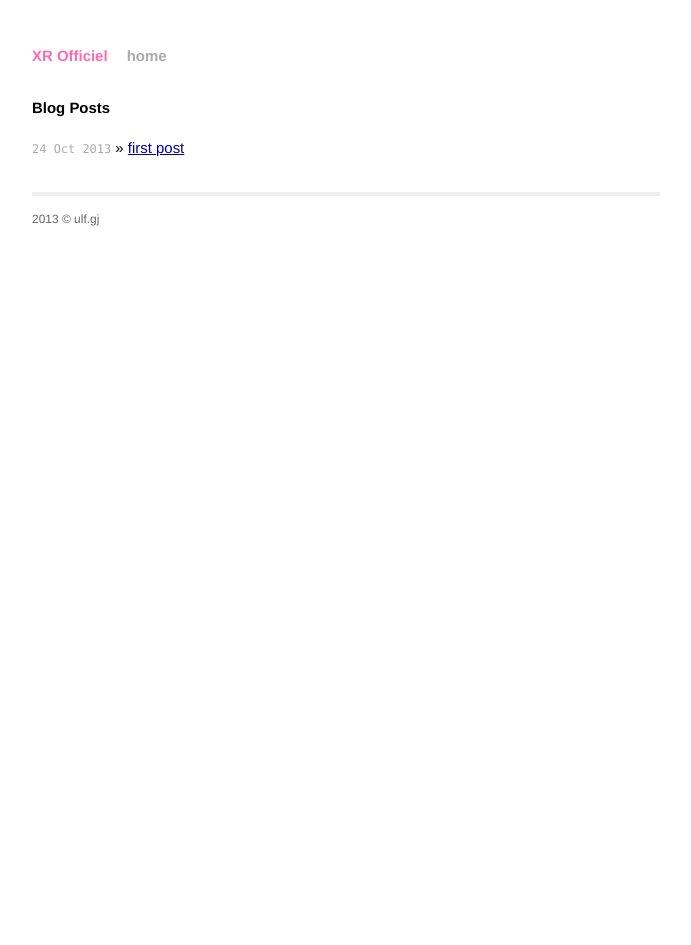
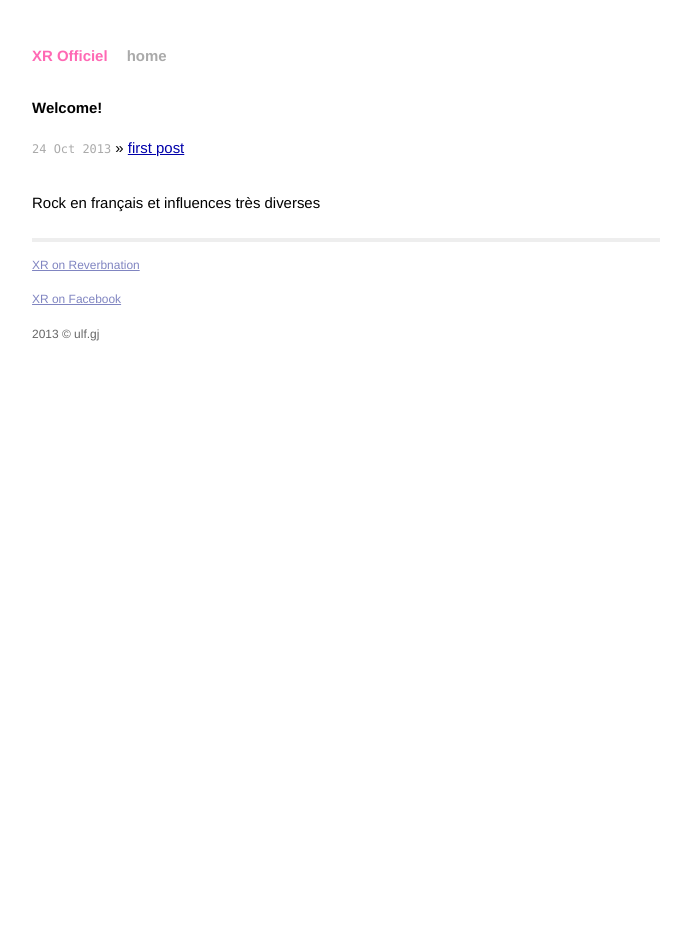
Before and after one commit to ulfgj/ulfgj.github.io, a Jekyll site: the page built from index.html, in a window 1280 px wide. Shown: the whole page, without its empty margins (294-985 px from the left). Built offline with Jekyll 4.4.1, drawn with Linux system fonts in a browser that asks for light colours; Markdown is read by kramdown in place of the engine named in the settings.

Commit message:
added CNAME for custom domain

```diff
--- /dev/null
+++ b/CNAME
@@ -0,0 +1 @@
+xrofficiel.com
--- a/_layouts/default.html
+++ b/_layouts/default.html
@@ -23,8 +23,20 @@
 
           {{ content }}
 
+          <div class="desc">
+            <p>
+              Rock en français et influences très diverses
+            </p>
+          </div>
+
           <div class="footer">
             <div class="contact">
+              <p>
+                <a href="http://www.reverbnation.com/xrlive">XR on Reverbnation</a>
+              </p>
+              <p>
+                <a href="http://www.facebook.com/xrfanpage">XR on Facebook</a>
+              </p>
               <p>
                 2013 &copy; ulf.gj
               </p>
--- a/index.html
+++ b/index.html
@@ -1,10 +1,10 @@
 ---
 layout: default
-title: Your New Jekyll Site
+title: XR Officiel -
 ---
 
 <div id="home">
-  <h1>Blog Posts</h1>
+  <h1>Welcome!</h1>
   <ul class="posts">
     {% for post in site.posts %}
       <li><span>{{ post.date | date_to_string }}</span> &raquo; <a href="{{ post.url }}">{{ post.title }}</a></li>
```
